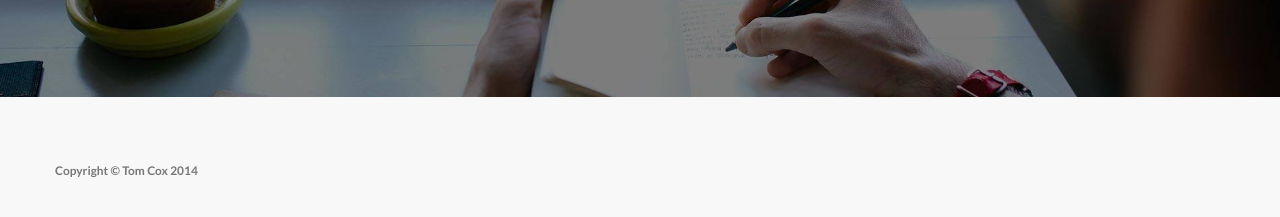
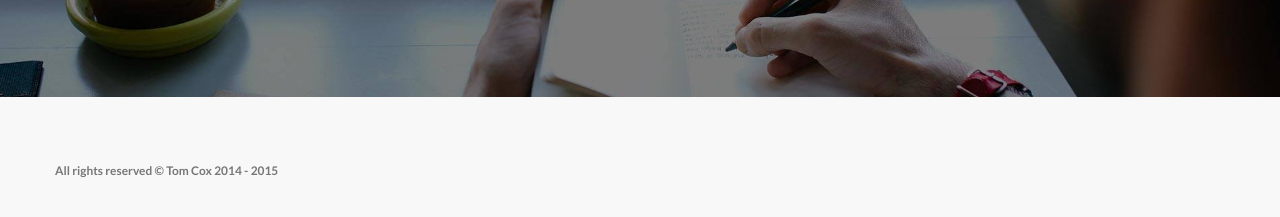
Before and after one commit to crmis/thesite, a plain HTML site: page public/index.html in a window 1280 px wide. Shown: the part 2268-2485 px from the top of the page. Drawn offline with Linux system fonts and the light colour scheme.

Commit message:
Update footer

```diff
--- a/public/index.html
+++ b/public/index.html
@@ -169,7 +169,7 @@
     <footer>
         <div class="container">
             <div class="row">
-                    <p class="copyright text-muted small">Copyright &copy; Tom Cox 2014</p>
+                    <p class="copyright text-muted small">All rights reserved &copy Tom Cox <script type="text/javascript">var cur = 2014; var year = new Date(); if(cur == year.getFullYear()) year = year.getFullYear(); else year = cur + ' - ' + year.getFullYear(); document.write(year);</script></p>
                 </div>
             </div>
     </footer>
```
